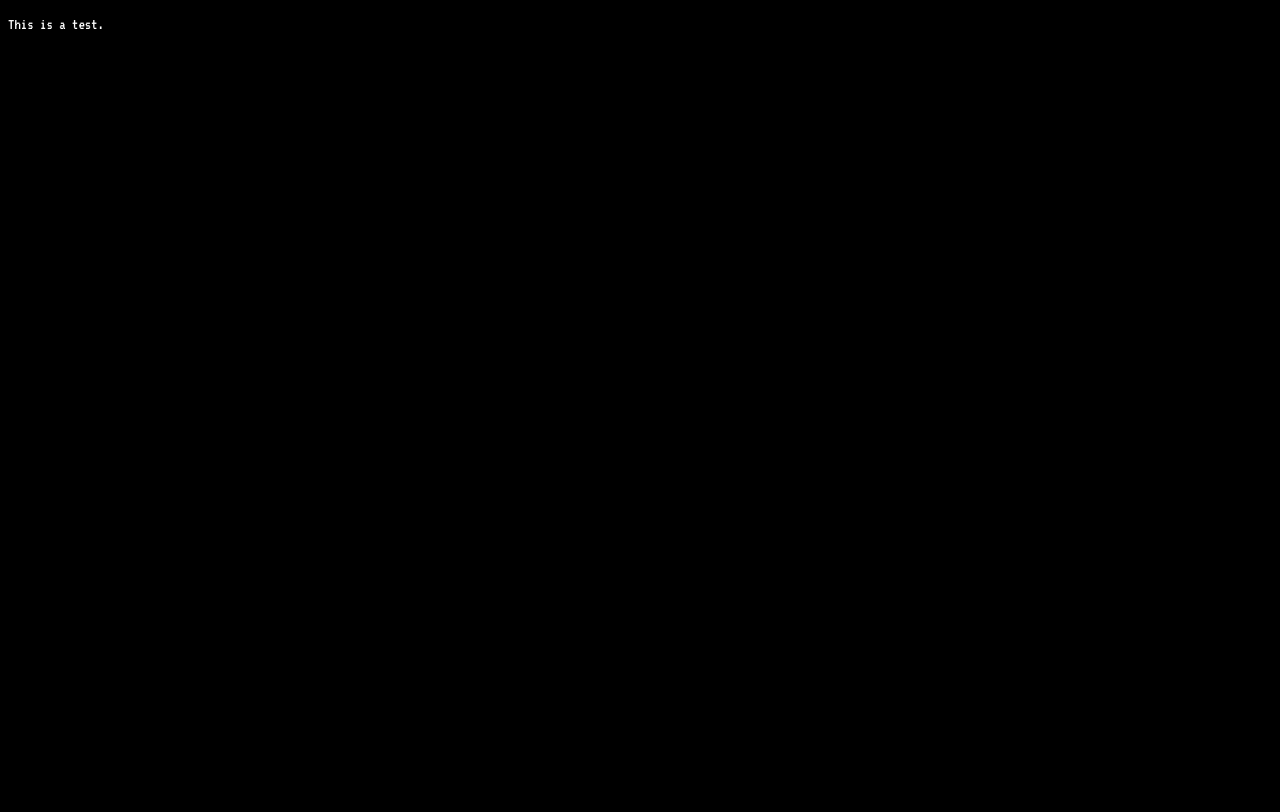
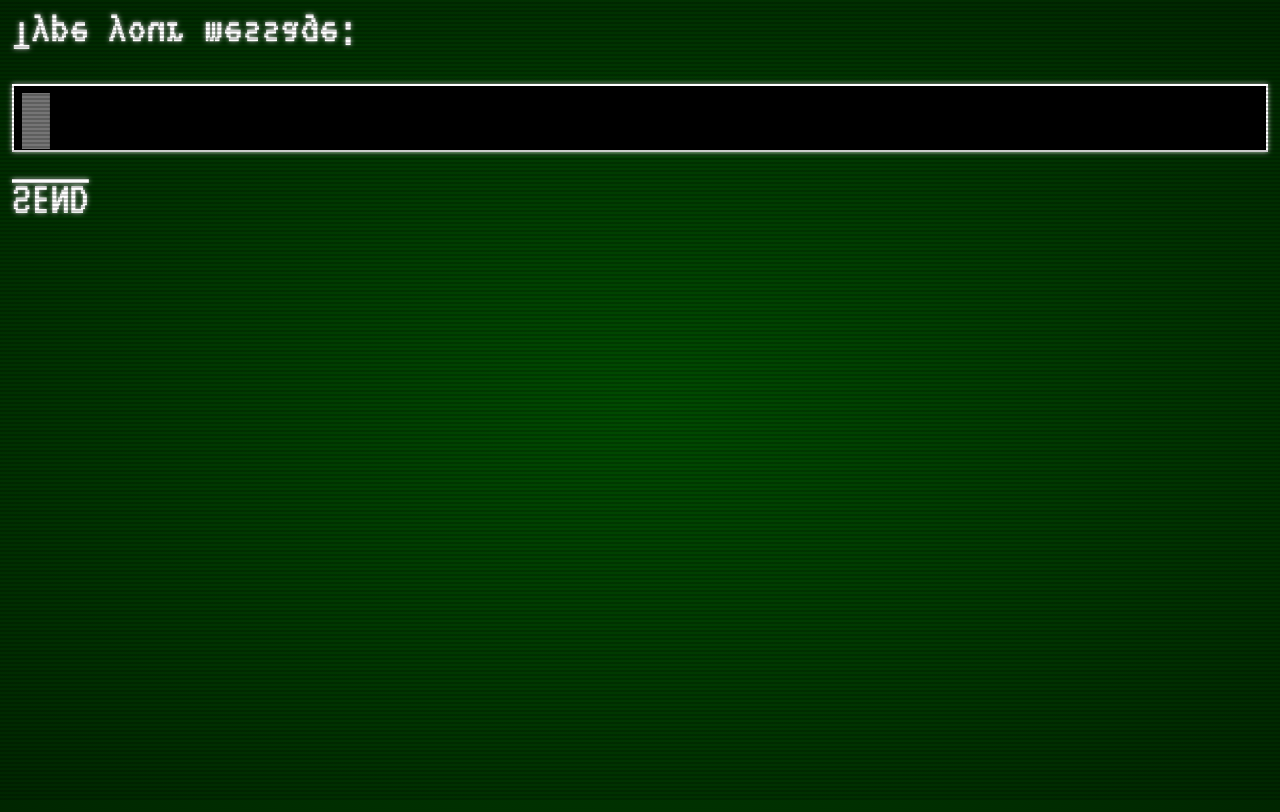
Before and after one commit to aoneill01/strangerThings, a plain HTML site: page index.html in a window 1280 px wide. Drawn offline with Linux system fonts and the light colour scheme.

Commit message:
Style as retro terminal

```diff
--- a/index.html
+++ b/index.html
@@ -13,17 +13,71 @@
     <link href="https://fonts.googleapis.com/css?family=VT323&display=swap" rel="stylesheet">
 
     <style>
-        html {
+        * {
+            box-sizing: border-box;
+        }
+
+        body {
             background: black;
+            background-image: radial-gradient(rgba(0, 150, 0, 0.5), black 200%);
             color: white;
             font-family: 'VT323', monospace;
+            font-size: 48px;
+            height: 100vh;
+            margin: 0;
+            overflow: hidden;
+            text-shadow: 0 0 5px #C8C8C8;
+        }
+
+        body::after {
+            content: "";
+            position: absolute;
+            top: 0;
+            left: 0;
+            width: 100vw;
+            height: 100vh;
+            background: repeating-linear-gradient(0deg, rgba(0, 0, 0, 0.2), rgba(0, 0, 0, 0.2) 2px, transparent 2px, transparent 4px);
+            pointer-events: none;
+        }
+
+        p {
+            margin: 12px;
+            transform: scale(1, -1);
+        }
+
+        a {
+            color: white;
+        }
+
+        div {
+            margin: 24px 12px;
+        }
+
+        input {
+            background-color: black;
+            border: 2px solid white;
+            box-shadow: 0 0 5px #C8C8C8;
+            color: white;
+            font-family: 'VT323', monospace;
+            font-size: 48px;
+            padding: 8px;
+            transform: scale(1, -1);
+            width: 100%;
+        }
+
+        input:focus {
+            outline: none;
         }
     </style>
 
 </head>
 
 <body>
-    <p>This is a test.</p>
+    <p>Type your message:</p>
+    <div>
+        <input type="text" placeholder="▊">
+    </div>
+    <p><a href="#">SEND</a></p>
     <script>
     </script>
 </body>
```
